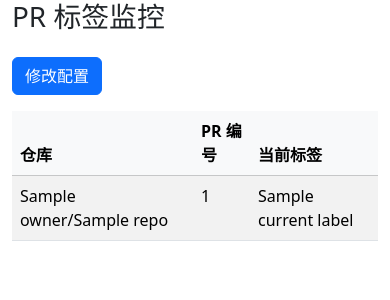
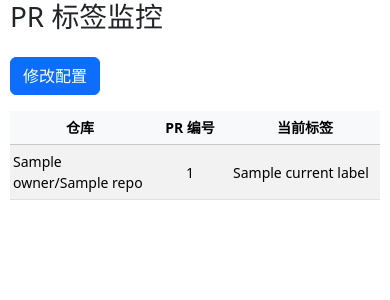
Before and after one commit to JavaZeroo/gitee_monitor, a Python web app: template templates/index.html in a window 390 px wide. Shown: the top 300 px of the page. Run offline with Jinja, Linux system fonts and the light colour scheme; the template is opened without the code that fills it: most values are stand-ins (such as "Sample title", 1, 10 or a date in 2020).

Commit message:
Refactor PR addition to use URL input and enhance table responsiveness

```diff
--- a/static/css/custom.css
+++ b/static/css/custom.css
@@ -1,2 +1,94 @@
-.container { max-width: 800px; }
+.container {
+    max-width: 1200px;
+    margin: 0 auto;
+    padding: 0 15px;
+}
 .btn-custom { background-color: #28a745; color: white; }
+
+/* 自适应表格样式 */
+.table {
+    table-layout: fixed;
+    width: 100%;
+    max-width: 1000px;
+    margin: 0 auto;
+}
+
+/* 表格列自适应设置 */
+.table th:nth-child(1) {
+    width: 25%;
+    min-width: 150px;
+} /* 仓库列 */
+.table th:nth-child(2) {
+    width: 15%;
+    min-width: 100px;
+    white-space: nowrap;
+} /* PR 编号列 */
+.table th:nth-child(3) {
+    width: 60%;
+    min-width: 200px;
+} /* 当前标签列 */
+
+/* 防止表头文字换行 */
+.table th {
+    white-space: nowrap;
+    text-align: center;
+    padding: 12px 8px;
+}
+
+/* 表格内容对齐 */
+.table td {
+    vertical-align: middle;
+    padding: 10px 8px;
+    word-wrap: break-word;
+}
+
+/* PR 编号列居中显示 */
+.table td:nth-child(2) {
+    text-align: center;
+    white-space: nowrap;
+}
+
+/* 标签列样式 */
+.table td:nth-child(3) {
+    word-break: break-word;
+}
+
+/* 响应式设计 */
+@media (max-width: 1200px) {
+    .container {
+        max-width: 100%;
+    }
+
+    .table {
+        max-width: 100%;
+    }
+}
+
+@media (max-width: 768px) {
+    .container {
+        padding: 0 10px;
+    }
+
+    .table {
+        table-layout: auto;
+    }
+
+    .table th, .table td {
+        padding: 8px 4px;
+        font-size: 14px;
+    }
+
+    .table th:nth-child(1) { width: auto; min-width: 80px; }
+    .table th:nth-child(2) { width: auto; min-width: 80px; }
+    .table th:nth-child(3) { width: auto; min-width: 150px; }
+}
+
+@media (max-width: 576px) {
+    .table {
+        font-size: 12px;
+    }
+
+    .table th, .table td {
+        padding: 6px 3px;
+    }
+}
--- a/templates/index.html
+++ b/templates/index.html
@@ -13,6 +13,7 @@
     <div class="container">
         <h1 class="mb-4">PR 标签监控</h1>
         <p><a href="{{ url_for('config_page') }}" class="btn btn-primary">修改配置</a></p>
+        <div class="table-responsive">
             <table class="table table-striped table-hover">
                 <thead class="table-light">
                     <tr>
@@ -31,6 +32,7 @@
                     {% endfor %}
                 </tbody>
             </table>
+        </div>
     </div>
     <script src="{{ url_for('static', filename='js/bootstrap.bundle.min.js') }}"></script>
     <script>
```
Also changed, not shown: gitee_monitor/web/webapp.py (+18 -9 lines), templates/config.html (+4 -13 lines). Lines whose indentation alone changed are shown as unchanged.
